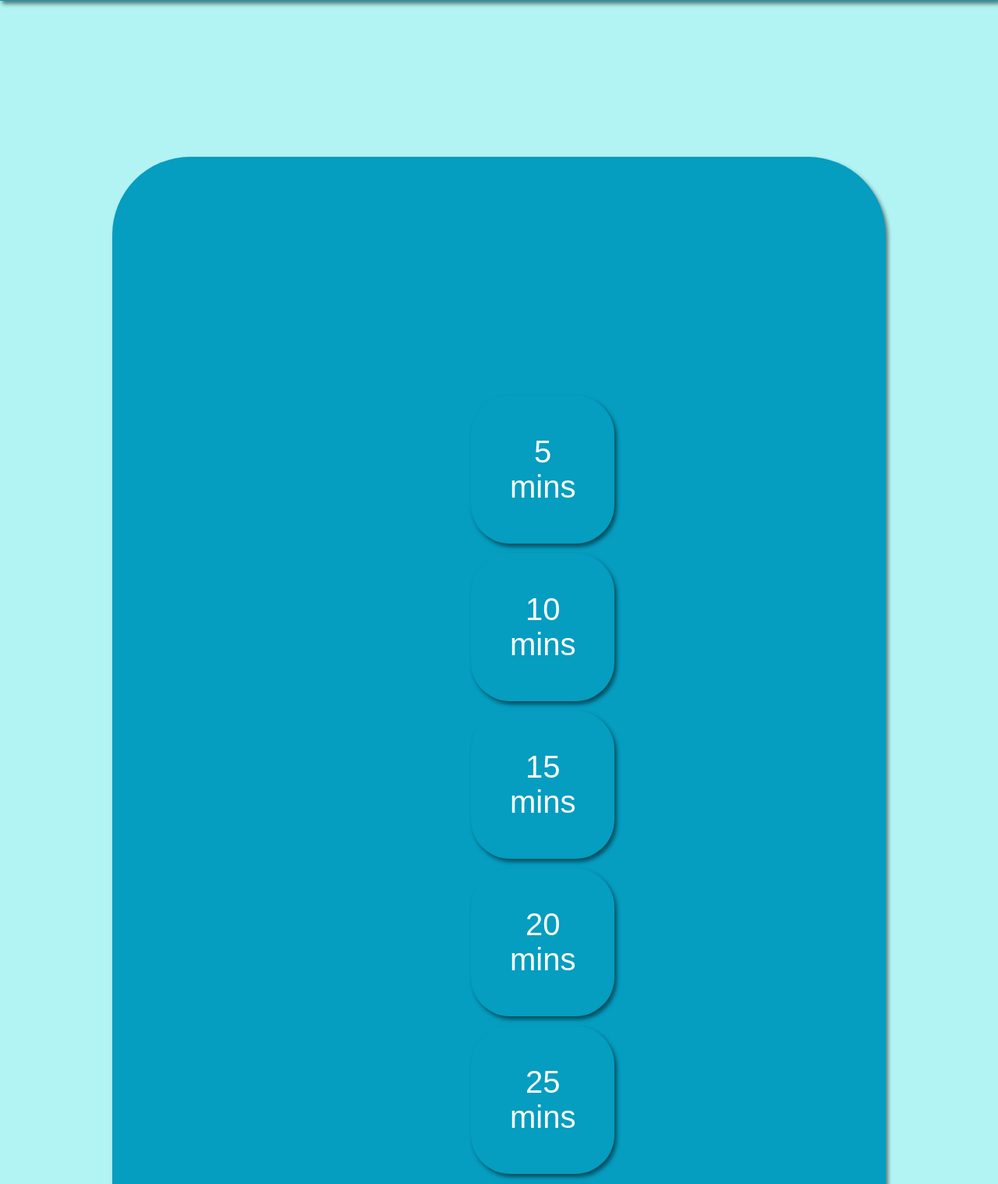
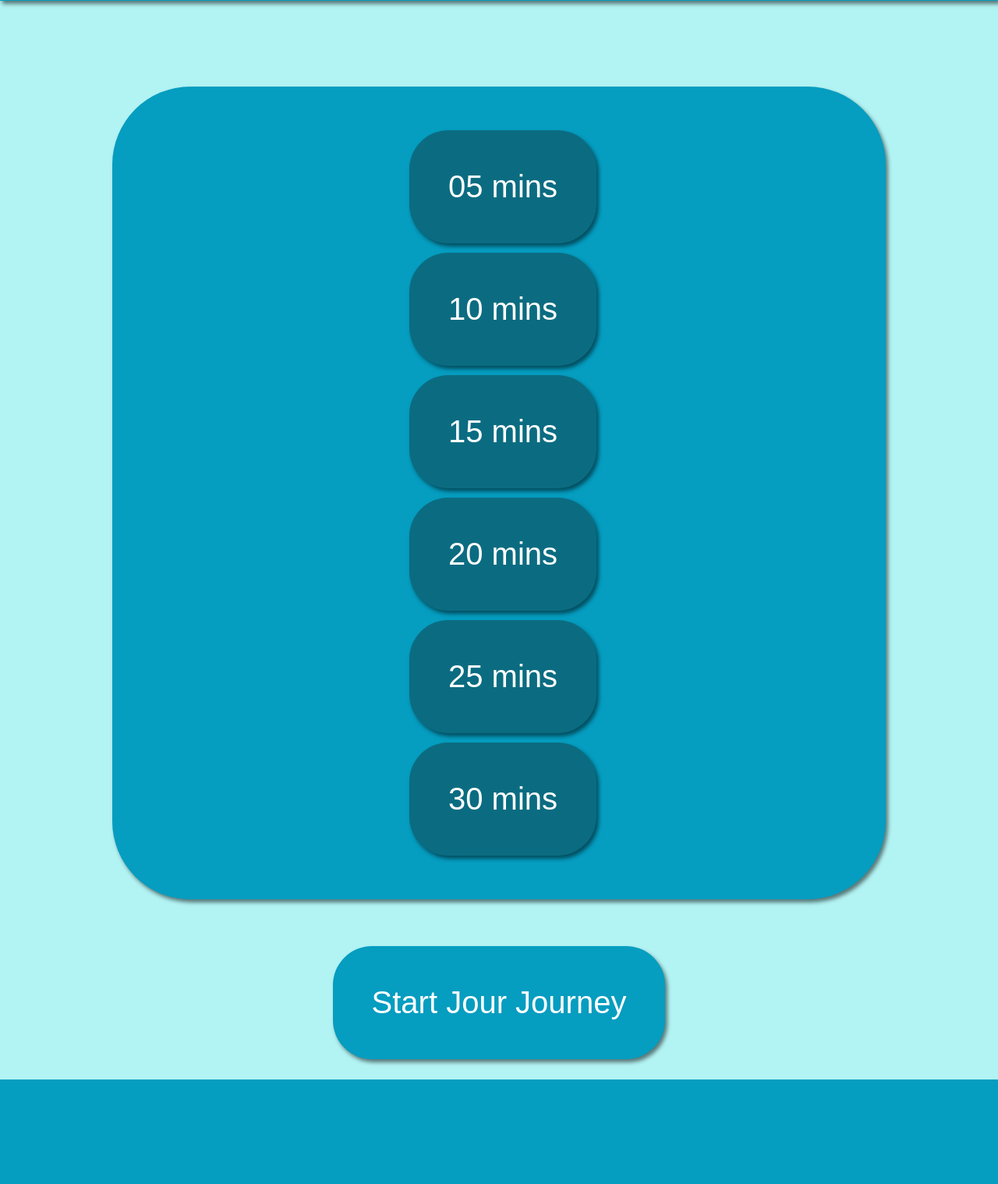
Before and after one commit to cs160-summer-2021/p3-starter-code-vanshikha-s, a Django app: page /coloring/do/not/disturb/ in a window 1280 px wide. Shown: the part 401-1919 px from the top of the page at 78% size. After the commit the page ends 1785 px from the top, so only its background shows below. Run offline with Django 3.2, Linux system fonts and the light colour scheme; some libraries are stand-ins or nearby versions.

Commit message:
vanshikha's push2.0

```diff
--- a/coloring/templates/coloring/do_not_disturb.html
+++ b/coloring/templates/coloring/do_not_disturb.html
@@ -40,7 +40,7 @@
 .box {
   padding-left: 200px;
   width: 80%;
-  padding: 300px;
+  padding: 50px;
   margin-left: auto;
   margin-right: auto;
 }
@@ -68,7 +68,7 @@
 }
 
 .button2 {
-  background-color: #059DC0; /* Green */
+  background-color: #0b6c81; /* Green */
   border: none;
   color: white;
   padding: 50px;
@@ -78,10 +78,18 @@
   font-size: 40px;
   margin: 6px 160px;
   cursor: pointer;
+  margin-left: 170px;
+  border-radius: 50px;
+  box-shadow: 3px 4px 5px rgb(0 0 0 / 50%);
+}
+.button6:hover {
+    background-color:rgb(38, 11, 102);
 }
 
+
+
+
 .button3 {border-radius: 50px;box-shadow: 3px 4px 5px rgb(0 0 0 / 50%);}
-.button4 {border-radius: 50px;box-shadow: 3px 4px 5px rgb(0 0 0 / 50%);}
 
 
 
@@ -111,21 +119,17 @@
       <br>
       <br>
       <br>
-      <br>
-      <br>
-      <br>
-      <br>
-      <br>
+
 
 
       <div class="clearfix">
         <div class="box boxpadding" style="background-color:#059DC0;color: white ; font-size: 20px;  ">
-          <button2 class="button2 button4">5 mins </button2>
-          <button2 class="button2 button4">10 mins </button2>
-          <button2 class="button2 button4">15 mins </button2>
-          <button2 class="button2 button4">20 mins </button2>
-          <button2 class="button2 button4">25 mins </button2>
-          <button2 class="button2 button4">30 mins </button2>
+          <button2 class="button2 button6">05 mins </button2>
+          <button2 class="button2 button6">10 mins </button2>
+          <button2 class="button2 button6">15 mins </button2>
+          <button2 class="button2 button6">20 mins </button2>
+          <button2 class="button2 button6">25 mins </button2>
+          <button2 class="button2 button6">30 mins </button2>
         </div>
 
         <br>
--- a/coloring/templates/coloring/index.html
+++ b/coloring/templates/coloring/index.html
@@ -146,7 +146,7 @@
 
 
 
-	  <button1 onclick="location.href='/coloring/template_options'" class="button1 button3">Template <h6><i> Show the <br> templates <br> its true colors </i></h6></button1>
+	  <button1 onclick="location.href='/coloring/template/options/'" class="button1 button3">Template <h6><i> Show the <br> templates <br> its true colors </i></h6></button1>
 
 	  <button2 class="button2 button4">Drawing <h6><i> Draw and color the <br> pigment of your <br> imagination...</i></h6></button2>
 
--- a/coloring/urls.py
+++ b/coloring/urls.py
@@ -9,5 +9,7 @@ urlpatterns = [
     path('new/interaction/', views.new_interaction, name='new_interaction'),
     path('template/options/', views.template_options, name='template_options'),
     path('do/not/disturb/', views.do_not_disturb, name='do_not_disturb'),
+    path('done/', views.done, name='done'),
+
 
 ]
--- a/coloring/views.py
+++ b/coloring/views.py
@@ -21,3 +21,6 @@ def template_options(request):
 
 def do_not_disturb(request):
     return render(request, 'coloring/do_not_disturb.html')
+
+def done(request):
+    return render(request, 'coloring/done.html')
```
Also changed, not shown: coloring/templates/coloring/done.html (+1 -6 lines), coloring/templates/coloring/template_options.html (+24 -4 lines).
